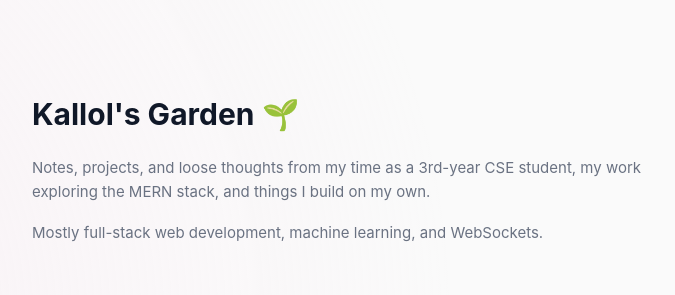
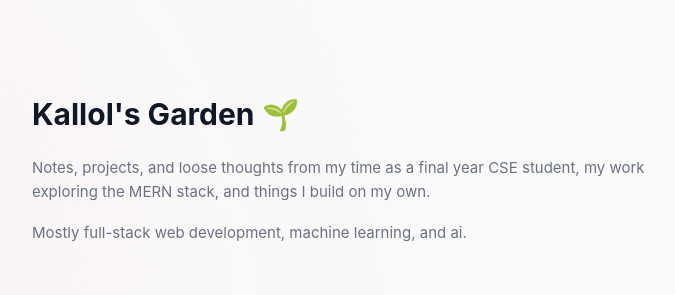
Before and after one commit to Kallol-JU/my-digital-garden, a React (Vite) app in the folder client/: page / in a window 1280 px wide. Shown: the top 295 px of the page, without its empty margins (268-943 px from the left). Built offline with nearby package versions, Linux system fonts and the light colour scheme.

Commit message:
Update description for Home page

```diff
--- a/client/src/pages/Home.jsx
+++ b/client/src/pages/Home.jsx
@@ -7,10 +7,10 @@ export default function Home() {
 
             <div className="space-y-4 text-[15px] text-gray-500 leading-relaxed mb-16">
                 <p>
-                    Notes, projects, and loose thoughts from my time as a 3rd-year CSE student, my work exploring the MERN stack, and things I build on my own.
+                    Notes, projects, and loose thoughts from my time as a final year CSE student, my work exploring the MERN stack, and things I build on my own.
                 </p>
                 <p>
-                    Mostly full-stack web development, machine learning, and WebSockets.
+                    Mostly full-stack web development, machine learning, and ai.
                 </p>
             </div>
 
```
